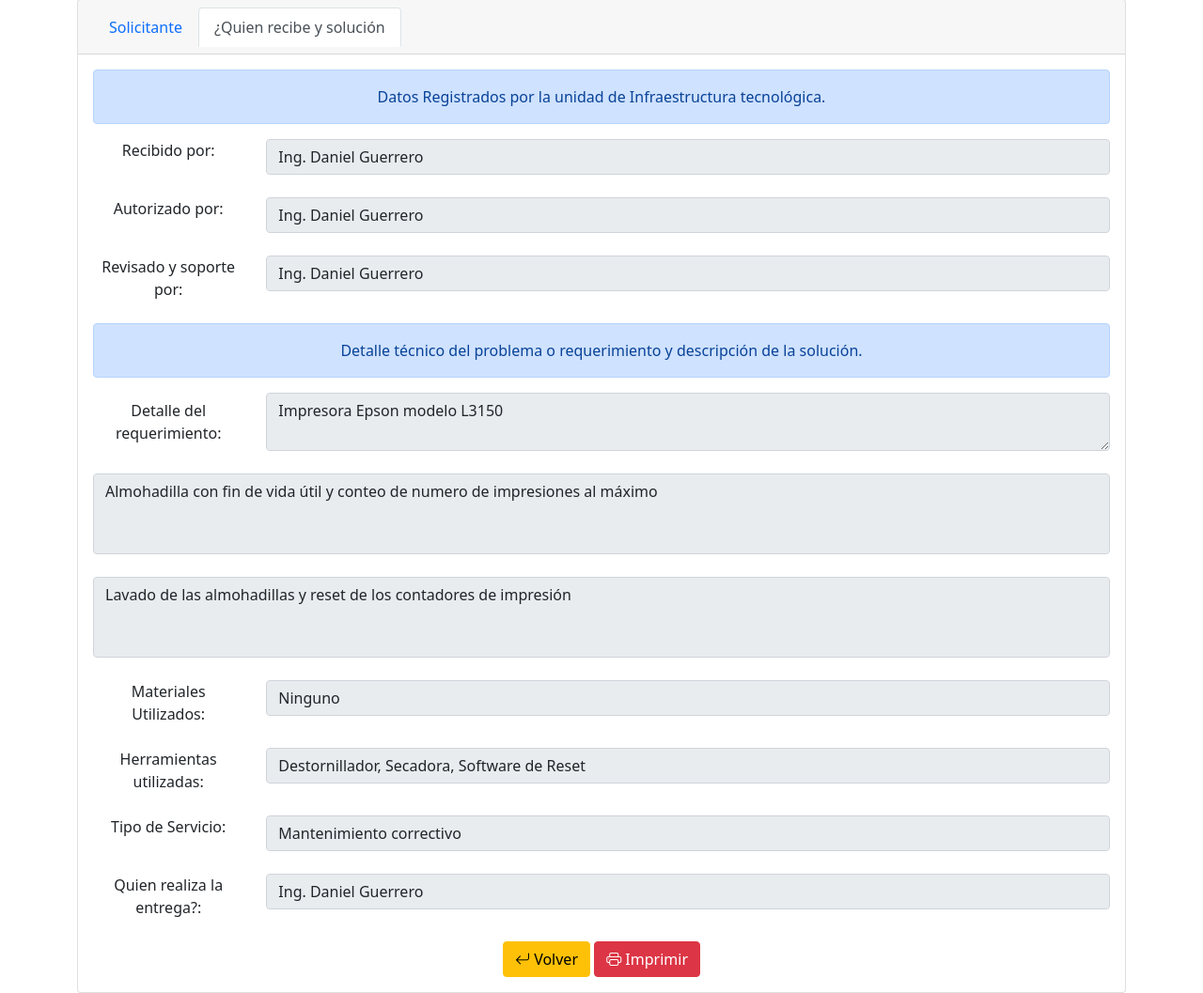
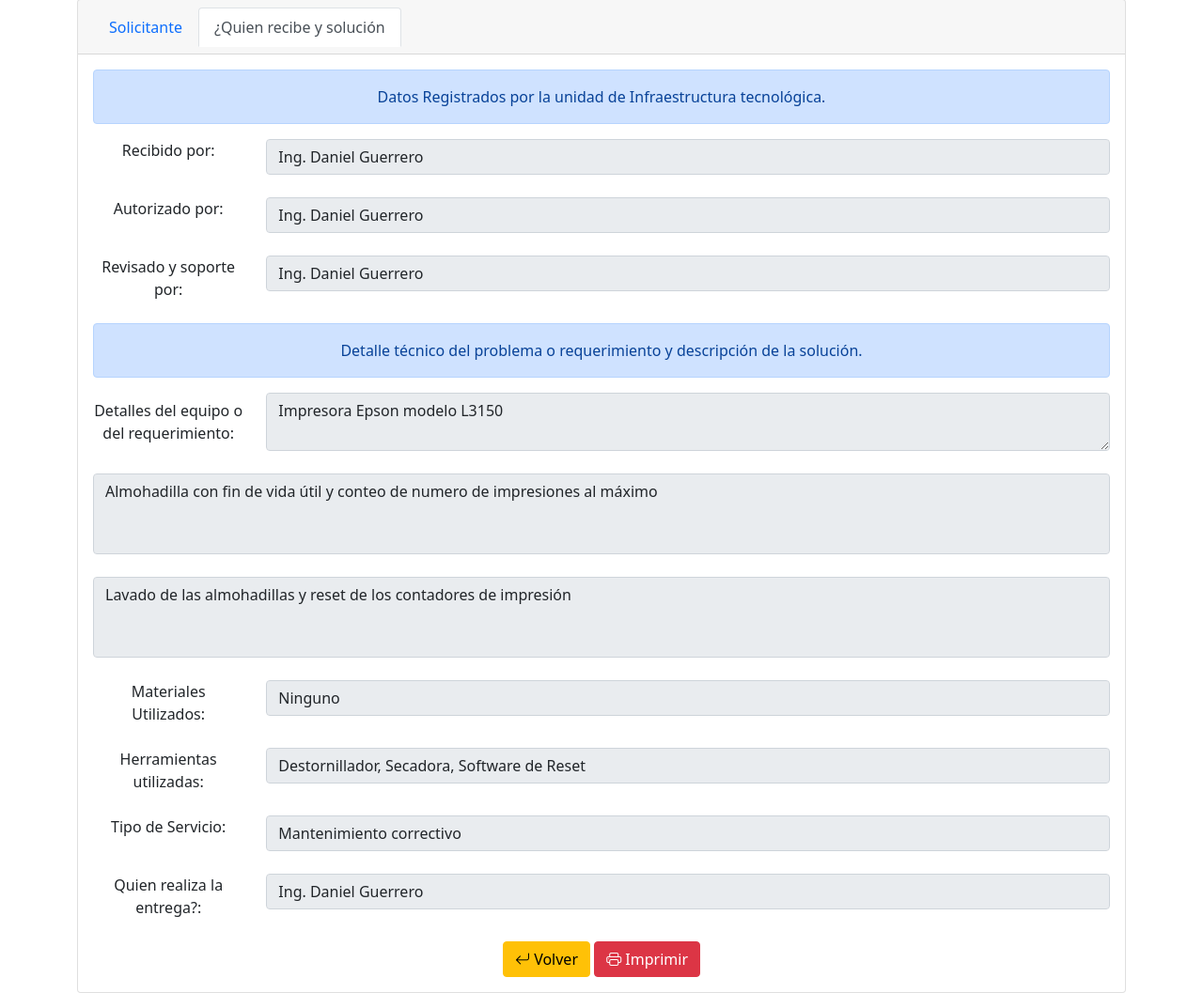
Before and after one commit to jurdin32/orden_trabajo, a Django app: template templates/ver_orden.html in a window 1280 px wide, after a click on "¿Quien recibe y solución". Shown: the part 25-1082 px from the top of the page at 94% size. Run offline with Django 3.2, Linux system fonts and the light colour scheme; the template is opened without the code that fills it: values that come from a table or form of the project are taken from there, others are empty; data comes from the database, SQL or seed files in the repository; some libraries are stand-ins or nearby versions.

Commit message:
cambios menores

```diff
--- a/templates/ver_orden.html
+++ b/templates/ver_orden.html
@@ -94,7 +94,7 @@
                     </div>
                     <div class="row">
                         <div class="col-sm-2">
-                            <label for="recipient-name" class="col-form-label">Detalle del requerimiento:</label>
+                            <label for="recipient-name" class="col-form-label">Detalles del equipo o del requerimiento:</label>
                         </div>
                         <div class="col-sm-10">
                             <textarea required="required" class="form-control" {% if orden.estado %}
```
